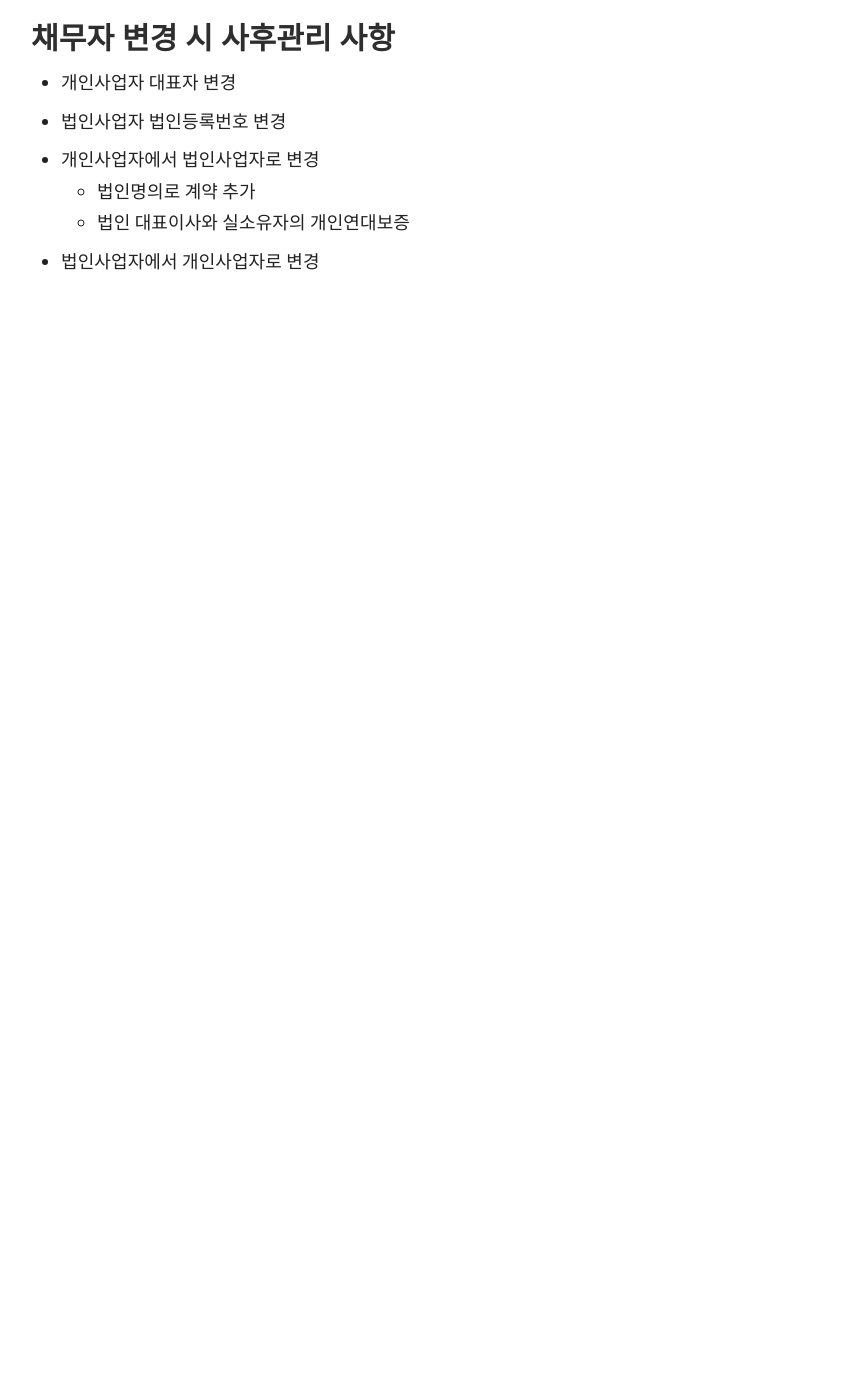
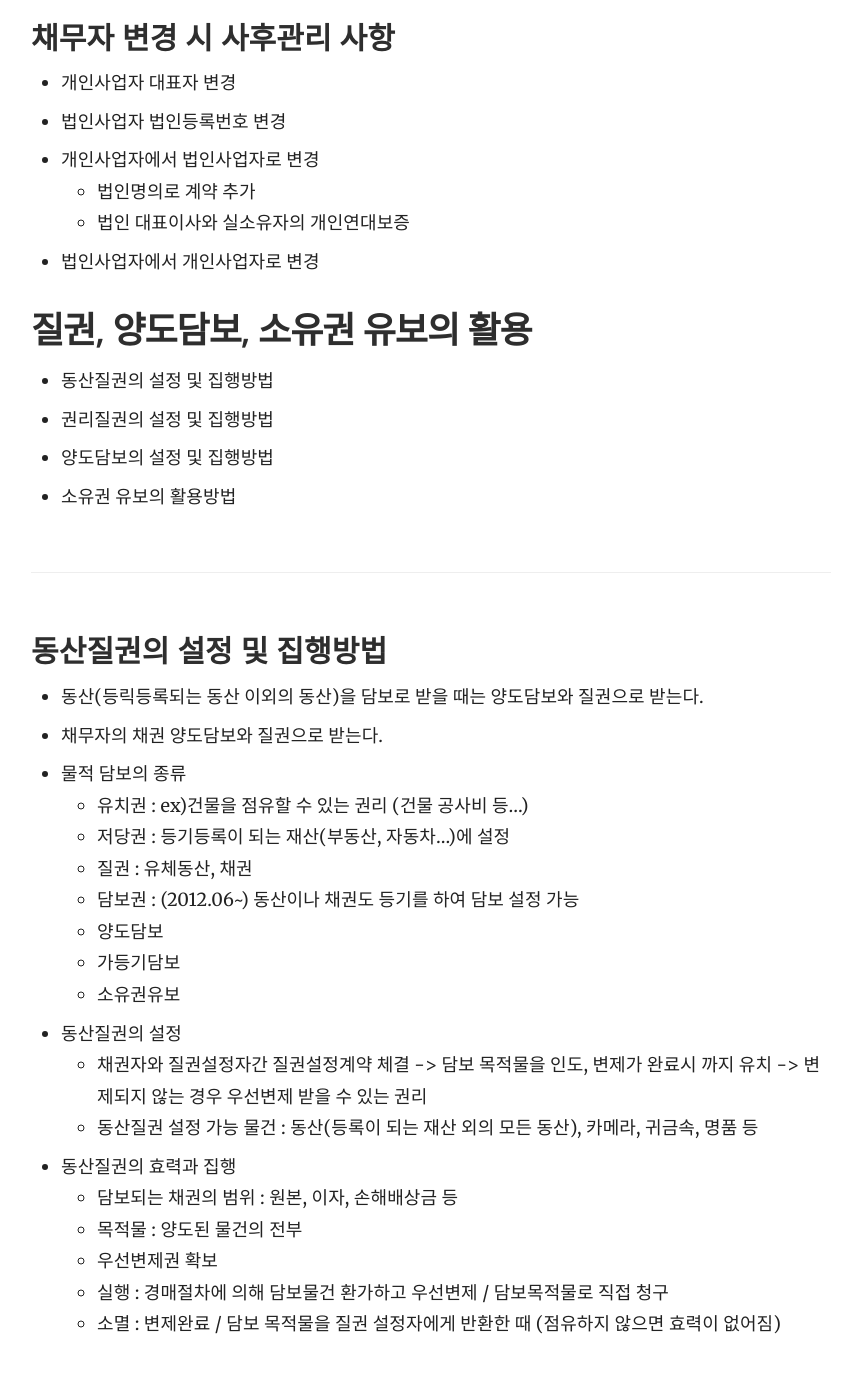
Before and after one commit to j2yes/j2yes.github.io, a Jekyll site: the page built from _docs/study/account_receivable.md, in a window 1280 px wide and 1400 px high, scrolled down 26883 px. Shown: the top 1373 px of the window, without its empty margins (359-1209 px from the left). Built offline with Jekyll 4.4.1, drawn with Linux system fonts in a browser that asks for light colours; comment, search, counter and statistics services are not loaded; before the commit the page ends 27252 px from its top, so only the background shows below that; some of the changed text lies outside the part shown.

Commit message:
Updated '_docs/study/account_receivable.md' via CloudCannon

```diff
--- a/_docs/study/account_receivable.md
+++ b/_docs/study/account_receivable.md
@@ -653,3 +653,56 @@
   - 법인명의로 계약 추가
   - 법인 대표이사와 실소유자의 개인연대보증
 - 법인사업자에서 개인사업자로 변경
+
+## 질권, 양도담보, 소유권 유보의 활용
+- 동산질권의 설정 및 집행방법
+- 권리질권의 설정 및 집행방법
+- 양도담보의 설정 및 집행방법
+- 소유권 유보의 활용방법
+
+### 동산질권의 설정 및 집행방법
+- 동산(등릭등록되는 동산 이외의 동산)을 담보로 받을 때는 양도담보와 질권으로 받는다.
+- 채무자의 채권 양도담보와 질권으로 받는다.
+- 물적 담보의 종류
+  - 유치권 : ex)건물을 점유할 수 있는 권리 (건물 공사비 등...)
+  - 저당권 : 등기등록이 되는 재산(부동산, 자동차...)에 설정
+  - 질권 : 유체동산, 채권
+  - 담보권 : (2012.06~) 동산이나 채권도 등기를 하여 담보 설정 가능
+  - 양도담보
+  - 가등기담보
+  - 소유권유보
+- 동산질권의 설정
+  - 채권자와 질권설정자간 질권설정계약 체결 -> 담보 목적물을 인도, 변제가 완료시 까지 유치 -> 변제되지 않는 경우 우선변제 받을 수 있는 권리
+  - 동산질권 설정 가능 물건 : 동산(등록이 되는 재산 외의 모든 동산), 카메라, 귀금속, 명품 등
+- 동산질권의 효력과 집행
+  - 담보되는 채권의 범위 : 원본, 이자, 손해배상금 등
+  - 목적물 : 양도된 물건의 전부
+  - 우선변제권 확보
+  - 실행 : 경매절차에 의해 담보물건 환가하고 우선변제 / 담보목적물로 직접 청구
+  - 소멸 : 변제완료 / 담보 목적물을 질권 설정자에게 반환한 때 (점유하지 않으면 효력이 없어짐)
+
+### 권리질권의 설정 및 집행방법
+- 권리질권 설정 목적물 : 채권, 주식, 예금 등 양도가능한 재산권
+- 설정방법 : 채권자와 질권 설정자간 질권설정 계약 체결 -> 채권증서 수령 -> 제3채무자로부터 승락 또는 질권자가 질권설정을 통지(승낙이나 통지는 확정일자 있는 문서로 해야 제3자에게 대항할 수 있음)
+- 권리질권의 집행 : 제3채무자에게 양도 청구 / 압류, 양도, 매각 명령 신청을 하여 강제집행
+
+### 양도담보의 설정 및 집행방법
+- 채권자와 질권설정자가 계약을 체결하고 공정증서(집행력이 인정된 공정증서, 강제집행 권한을 얻기 위함)를 받음
+- 점유개정(인도는 서류상으로 받고 실제점유는 상대방이 하고 있음)
+- 효력 : 물건의 점유와 사용
+  - 범위 : 제한이 없음
+  - 담보물건을 선의 취득한 제3자와의 관계 : 선의(양도담보설정여부를 알고 있었는지)라면 제3자가 소유권을 취득하게 됨
+  - 담보물건에 대한 일반채권자의 압류 : 제3자 이의의 소
+- 양도담보 실행방법
+  - 실행 : 담보물건 상태파악 -> 담보물 인도청구 -> (승낙)담보물 처분 or (거절)강제집행
+  - 처분정산형 : 제3자에게 매각하여 환가 정산
+  - 취득정산형 : 담보물건 가격을 평가 정산 후 담보물건을 담보권자가 취득
+- 동산의 양도담보와 질권의 차이
+  - 양도담보는 인도는 서류상으로 실제 점유는 상대방이 해도 됨(점유개정), 질권은 점유하고 있어야 함
+
+### 소유권 유보의 활용방법
+- 소유권은 인도조건에 따라 달라짐
+- 소유권 유보 : 물품대금결제가 다 완료되기 전까지 물품의 소유권은 매도자에게 있음을 명기(=물품대금 완납시점에 매수자에게 소유권 이전되는 것으로 명기)
+- 대급 완납 후 물품의 손실이나 파손의 매수인이 책임
+- 소유권 유보의 효력
+  - 완납전 소유권은 매도인에게 있음
```
Also changed, not shown: other parts of _docs/study/account_receivable.md (+1 -1 lines).
